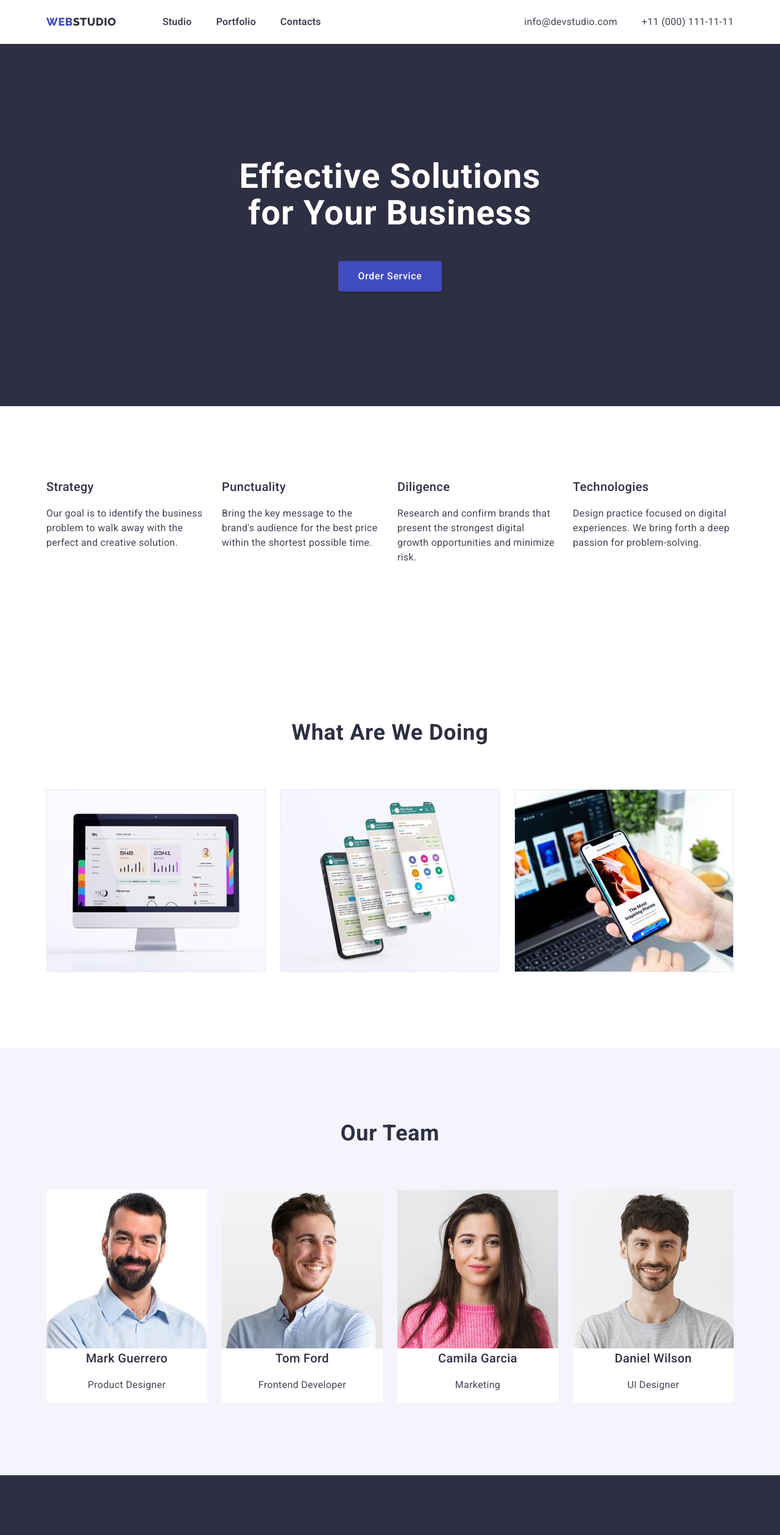
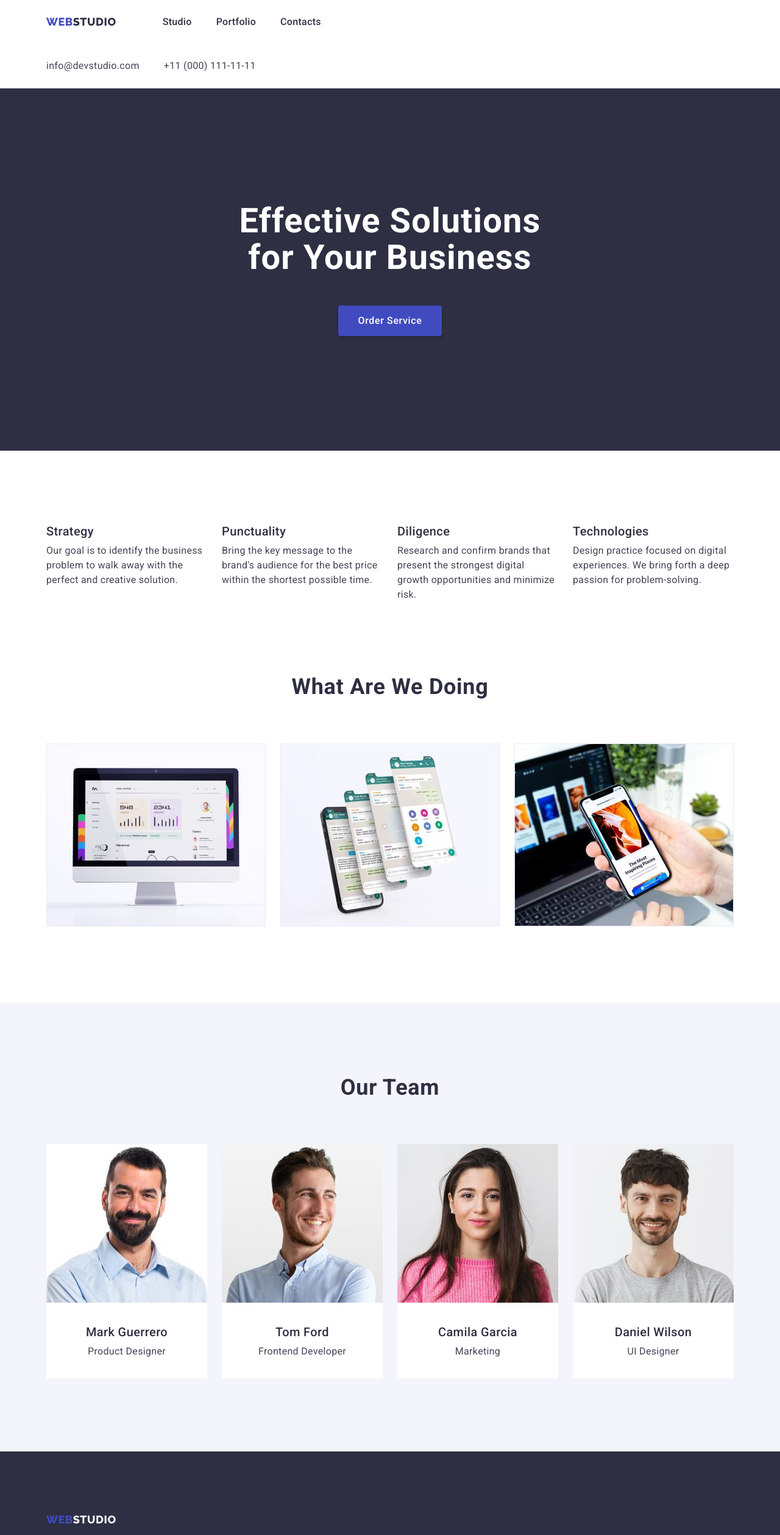
Before and after one commit to SergiiMytrofanov/goit-markup-hw-03, a plain HTML site: page index.html in a window 1280 px wide. Shown: the top 2517 px of the page at 61% size. Drawn offline with nearby package versions, Linux system fonts and the light colour scheme.

Commit message:
draft-mentor-correction

```diff
--- a/css/styles.css
+++ b/css/styles.css
@@ -138,7 +138,7 @@ h6 {
 
 /* hero */
 
-.hero {
+.section-hero {
     text-align: center;
     padding-top: 188px;
     padding-bottom: 188px;
@@ -146,6 +146,9 @@ h6 {
 }
 
 .hero-title {
+    width: 500px;
+    margin-left: auto;
+    margin-right: auto;
     margin-bottom: 48px;
     font-size: 56px;
     line-height: 1.07;
@@ -179,6 +182,10 @@ h6 {
 
 /* section 2 */
 
+.features {
+    padding-bottom: 0;
+}
+
 .section-title {
     text-align: center;
     margin-bottom: 72px;
@@ -190,6 +197,8 @@ h6 {
 }
 
 .section-subtitle {
+    margin: 0;
+    margin-bottom: 8px;
     font-weight: 500;
     font-size: 20px;
     line-height: 1.2;
@@ -211,6 +220,7 @@ h6 {
 }
 
 .features-desc {
+    margin: 0;
     line-height: 1.5;
     letter-spacing: 0.02em;
     color: var(--text-color-secondary);
@@ -253,7 +263,12 @@ h6 {
     margin: 0;
 }
 
+.team-title {
+    margin-top: 32px;
+}
+
 .team-desc {
+    margin-bottom: 32px;
     line-height: 1.5;
     letter-spacing: 0.02em;
     color: var(--text-color-secondary);
@@ -280,7 +295,7 @@ h6 {
 
 .footer-text {
     width: 264px;
-    padding-top: 16px;
+    margin-top: 16px;
     line-height: 1.5;
     letter-spacing: 0.02em;
     color: var(--background-secondary);
@@ -290,9 +305,12 @@ h6 {
 
 /* section 1 */
 
+.portfolio {
+    padding-top: 96px;
+}
+
 .filter {
-    padding-top: 96px;
-    padding-bottom: 72px;
+    margin-bottom: 72px;
     display: flex;
     justify-content: center;
 
--- a/index.html
+++ b/index.html
@@ -22,7 +22,7 @@
 </head>
 
 <body>
-    <header>
+    <header class="header">
         <div class="container">
             <nav class="nav">
                 <a class="logo" href="./index.html">Web<span class="accent-head">Studio</span></a>
@@ -37,6 +37,7 @@
                         <a class="nav-link" href="#">Contacts</a>
                     </li>
                 </ul>
+            </nav>
             <address>
                 <ul class="address list">
                     <li class="address-list">
@@ -47,23 +48,22 @@
                     </li>
                 </ul>
             </address>
-            </nav>
         </div>
     </header>
 
     <main>
         <!-- hero -->
 
-        <section class="hero">
+        <section class="section-hero">
             <div class="container">
-                <h1 class="hero-title">Effective Solutions <br> for Your Business</h1>
+                <h1 class="hero-title">Effective Solutions for Your Business</h1>
                 <button class="hero-button" type="button">Order Service</button>
             </div>
         </section>
 
         <!-- section_2_features -->
 
-        <section class="section">
+        <section class="section features">
             <div class="container">
                 <h2 hidden>features</h2>
                 <ul class="features-list list">
@@ -117,24 +117,24 @@
                     <li class="team-item">
                         <img src="./images/marc_guerrero_section_3.jpg" alt="Mark Guerrero photo" width="264"
                             height="260">
-                        <h3 class="section-subtitle">Mark Guerrero</h3>
+                        <h3 class="section-subtitle team-title">Mark Guerrero</h3>
                         <p class="team-desc">Product Designer</p>
                     </li>
                     <li class="team-item">
                         <img src="./images/tom_ford_section_3.jpg" alt="Tom Ford photo" width="264" height="260">
-                        <h3 class="section-subtitle">Tom Ford</h3>
+                        <h3 class="section-subtitle team-title">Tom Ford</h3>
                         <p class="team-desc">Frontend Developer</p>
                     </li>
                     <li class="team-item">
                         <img src="./images/camila_garcia_section_3.jpg" alt="Camila Garcia photo" width="264"
                             height="260">
-                        <h3 class="section-subtitle">Camila Garcia</h3>
+                        <h3 class="section-subtitle team-title">Camila Garcia</h3>
                         <p class="team-desc">Marketing</p>
                     </li>
                     <li class="team-item">
                         <img src="./images/daniel_wilson_section_3.jpg" alt="Daniel Wilson photo" width="264"
                             height="260">
-                        <h3 class="section-subtitle">Daniel Wilson</h3>
+                        <h3 class="section-subtitle team-title">Daniel Wilson</h3>
                         <p class="team-desc">UI Designer</p>
                     </li>
                 </ul>
```
Also changed, not shown: portfolio.html (+8 -3 lines). Lines whose indentation alone changed are shown as unchanged.
